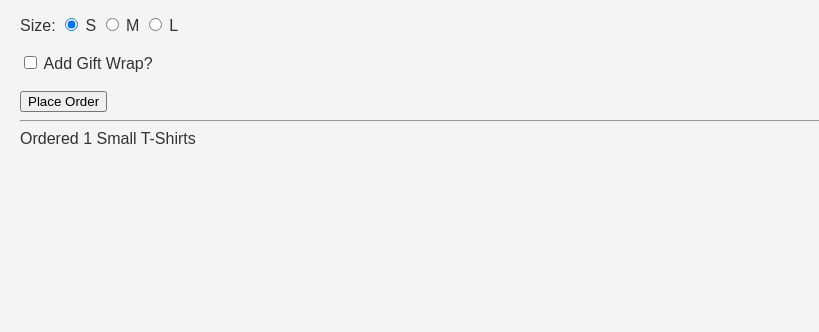
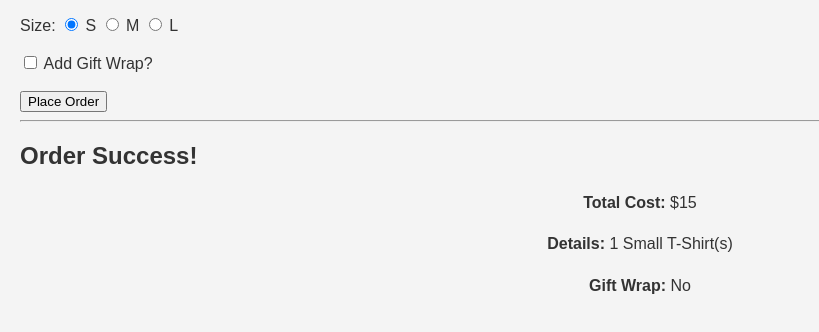
Before and after one commit to CIT93/sixtusm-pub, a plain HTML site: page w4/index.html in a window 1280 px wide. Both pictures are taken after a click on the button "Place Order". Shown: the part 104-436 px from the top of the page, without its empty margins (0-819 px from the left). Drawn offline with Linux system fonts and the light colour scheme.

Commit message:
Step 4 Complete

```diff
--- a/w4/app.js
+++ b/w4/app.js
@@ -1,5 +1,6 @@
 import * as orderForm from "./order-handler.js";
 import * as priceCalculator from './price-calculator.js';
+import * as resultsDisplay from './results-display.js';
 
 // Stores all orders placed during the current session.
 const orders = [];
@@ -17,6 +18,7 @@ const handleOrderSubmit = function(event) {
 
     // Gets the order data object from order-handler.js.
     const orderData = orderForm.getOrderInputs();
+
     // Calculates the price using the price calculator module.
     const calculatedPrice = priceCalculator.calculateTotal(orderData);
 
@@ -34,21 +36,29 @@ orders.push(newOrder);
 
     // Displays the full orders array in the console.
     console.log(orders);
+
+    // Displays the current order results on the page.
+    resultsDisplay.displayResults(newOrder);
+
+    // Old Week 3 display code commented out for Step 4.
+
     // Creates the order summary message.
-let message = `Ordered ${orderData.qty} ${orderData.size} T-Shirts`;
+    // let message = `Ordered ${orderData.qty} ${orderData.size} T-Shirts`;
 
     // Only displays gift wrapped if the user selected Gift Wrap.
-if (orderData.giftWrap) {
-    message += ' - gift wrapped';
-}
+    // if (orderData.giftWrap) {
+    //     message += ' - gift wrapped';
+    // }
 
     // Displays the order details on the page.
-orderSummary.textContent = message;
+    // orderSummary.textContent = message;
 };
+
 // Initializes the app and attaches the submit event listener.
 const init = function() {
     console.log('App Initialized');
     orderFormElement.addEventListener('submit', handleOrderSubmit);
 };
+
 // Runs the init function after the DOM has loaded.
 document.addEventListener('DOMContentLoaded', init);
--- a/w4/index.html
+++ b/w4/index.html
@@ -41,9 +41,13 @@
 
     <hr>
 
-    <div id="order-summary">
-        <p>Order Details will appear here...</p>
+    <div id="order-summary" style="display: none;">
+        <h2>Order Success!</h2>
+        <p><strong>Total Cost:</strong> $<span id="display-total"></span></p>
+        <p><strong>Details:</strong> <span id="display-qty"></span> <span id="display-size"></span> T-Shirt(s)</p>
+        <p><strong>Gift Wrap:</strong> <span id="display-gift"></span></p>
     </div>
+
 </body>
 
 </html>
--- /dev/null
+++ b/w4/results-display.js
@@ -0,0 +1,29 @@
+// This module handles displaying the order results on the page.
+
+// Reference to the order summary container.
+const orderSummary = document.getElementById('order-summary');
+
+// References to the display elements inside the order summary.
+const displayTotal = orderSummary.querySelector('#display-total');
+const displayQty = orderSummary.querySelector('#display-qty');
+const displaySize = orderSummary.querySelector('#display-size');
+const displayGift = orderSummary.querySelector('#display-gift');
+
+// Displays the order results on the page.
+export const displayResults = function(order) {
+
+    // Update the text content with the order information.
+    displayTotal.textContent = order.totalPrice;
+    displayQty.textContent = order.qty;
+    displaySize.textContent = order.size;
+
+    // Display Yes or No depending on gift wrap selection.
+    if (order.giftWrap) {
+        displayGift.textContent = 'Yes';
+    } else {
+        displayGift.textContent = 'No';
+    }
+
+    // Make the order summary visible.
+    orderSummary.style.display = 'block';
+};
```
Lines whose indentation alone changed are shown as unchanged.
